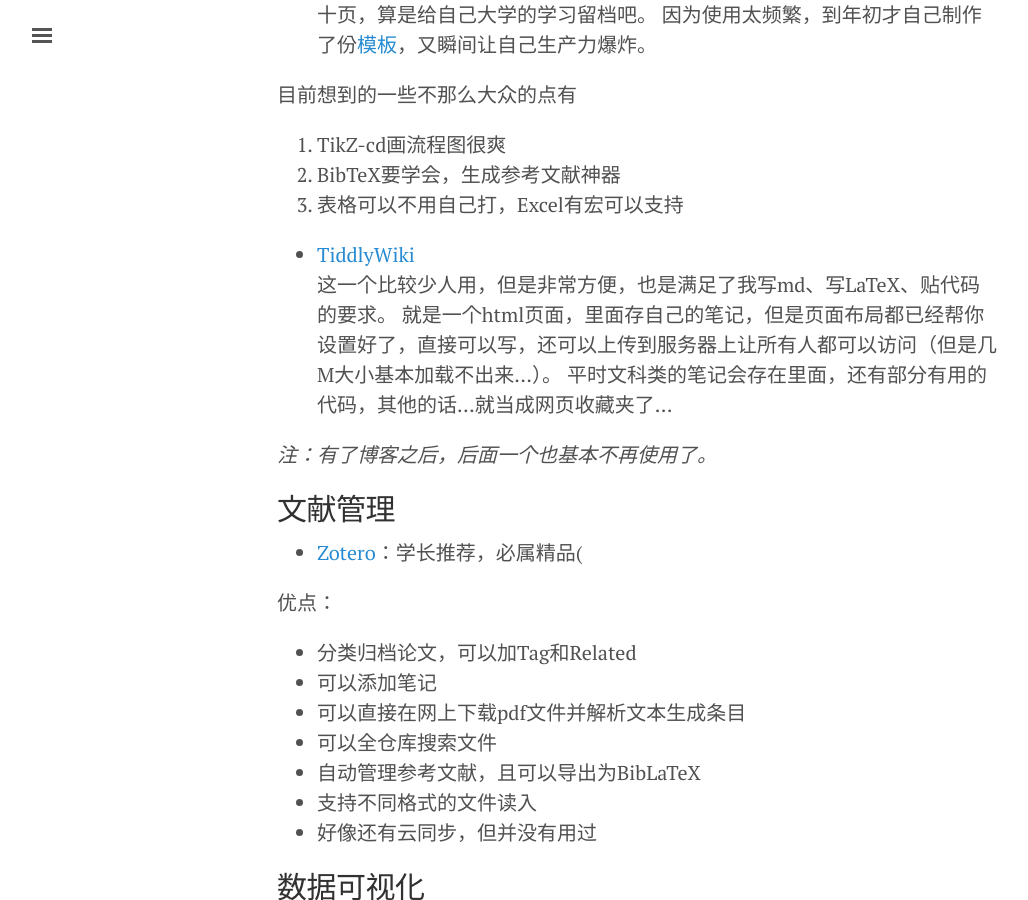
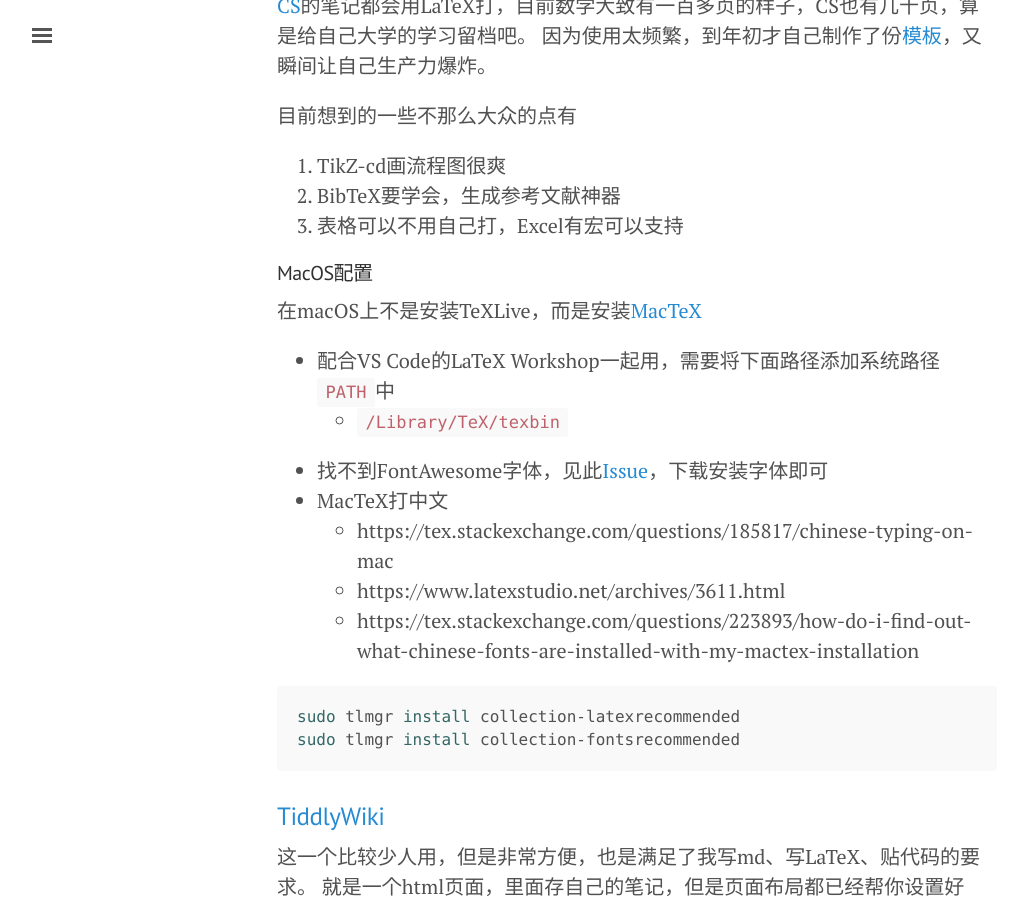
Before and after one commit to Ewenwan/chhzh123.github.io, a Jekyll site: the page built from _posts/2019-01-31-tools-setup.md, in a window 1280 px wide and 900 px high, scrolled down 8146 px. Shown: the whole window, without its empty margins (3-1031 px from the left). Built offline with Jekyll 4.4.1, drawn with Linux system fonts in a browser that asks for light colours; nearby versions of some CDN libraries; comment, search, counter and statistics services are not loaded.

Commit message:
[blog] Update mactex

````diff
--- a/_posts/2019-01-31-tools-setup.md
+++ b/_posts/2019-01-31-tools-setup.md
@@ -241,7 +241,7 @@
 
 ## 笔记
 笔记怎么做也是我这一年多来摸索的东西，现在基本上用下面两个工具啦。
-* LaTeX<br/>
+### LaTeX
 极重度用户，已经到了写篇文科小报告都要拿LaTeX打的地步...
 日常的话，[数学](https://github.com/chhzh123/Notes-of-Math)和[CS](https://github.com/chhzh123/CS-Notes)的笔记都会用LaTeX打，目前数学大致有一百多页的样子，CS也有几十页，算是给自己大学的学习留档吧。
 因为使用太频繁，到年初才自己制作了份[模板](https://github.com/chhzh123/mylatextmpl)，又瞬间让自己生产力爆炸。
@@ -251,7 +251,22 @@
 2. BibTeX要学会，生成参考文献神器
 3. 表格可以不用自己打，Excel有宏可以支持
 
-* [TiddlyWiki](https://tiddlywiki.com/)<br/>
+#### MacOS配置
+在macOS上不是安装TeXLive，而是安装[MacTeX](https://tug.org/mactex/)
+* 配合VS Code的LaTeX Workshop一起用，需要将下面路径添加系统路径`PATH`中
+	* `/Library/TeX/texbin`
+* 找不到FontAwesome字体，见此[Issue](https://github.com/posquit0/Awesome-CV/issues/166)，下载安装字体即可
+* MacTeX打中文
+	* https://tex.stackexchange.com/questions/185817/chinese-typing-on-mac
+	* https://www.latexstudio.net/archives/3611.html
+	* https://tex.stackexchange.com/questions/223893/how-do-i-find-out-what-chinese-fonts-are-installed-with-my-mactex-installation
+
+```bash
+sudo tlmgr install collection-latexrecommended
+sudo tlmgr install collection-fontsrecommended
+```
+
+### [TiddlyWiki](https://tiddlywiki.com/)<br/>
 这一个比较少人用，但是非常方便，也是满足了我写md、写LaTeX、贴代码的要求。
 就是一个html页面，里面存自己的笔记，但是页面布局都已经帮你设置好了，直接可以写，还可以上传到服务器上让所有人都可以访问（但是几M大小基本加载不出来...）。
 平时文科类的笔记会存在里面，还有部分有用的代码，其他的话...就当成网页收藏夹了...
````
